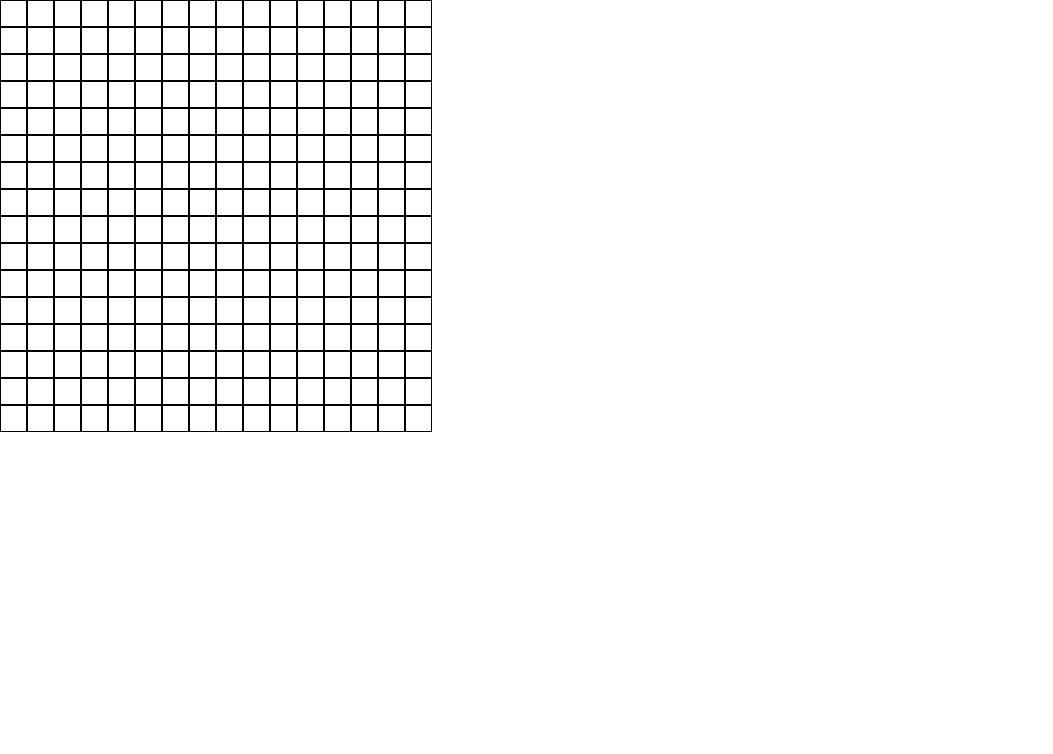
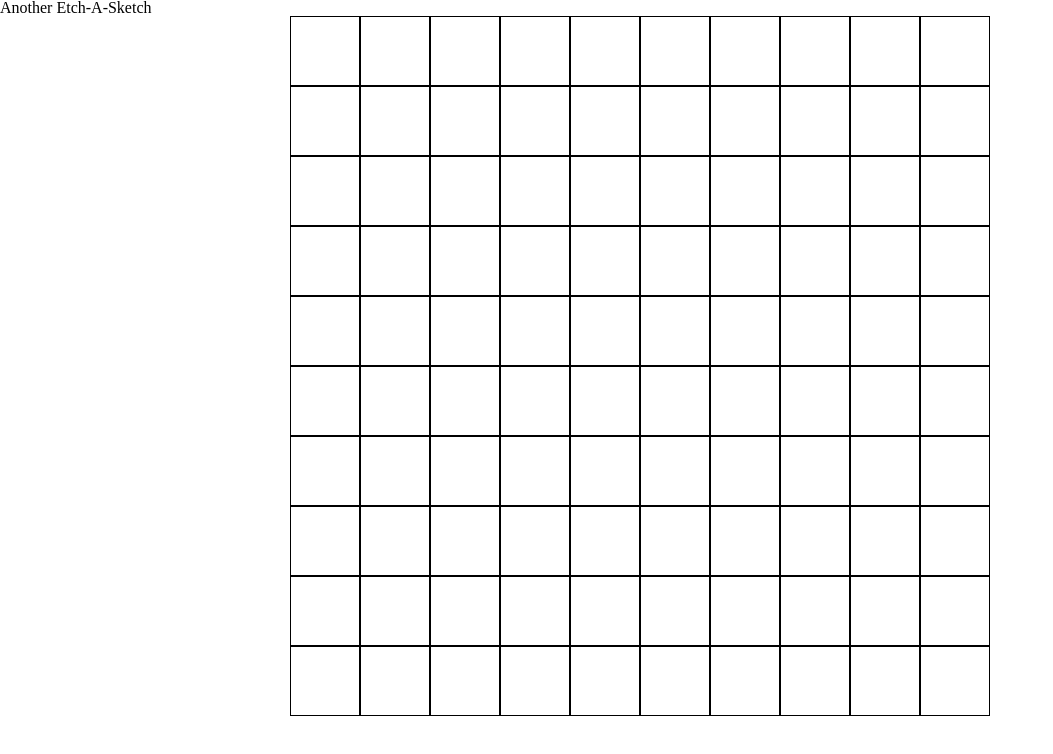
Before and after one commit to Karafakioglu/Etch-A-Sketch, a plain HTML site: page index.html in a window 1280 px wide. Shown: the whole page, without its empty margins (0-1053 px from the left). Drawn offline with Linux system fonts and the light colour scheme.

Commit message:
change how the grid is generated

```diff
--- a/index.html
+++ b/index.html
@@ -9,8 +9,14 @@
     <link rel="stylesheet" href="reset.css">
 </head>
 <body>
-    <div id="grid-container">
+    <header>
+        <h1 class="title">Another Etch-A-Sketch</h1>
+    </header>
+    <div class="main">
+        <div id="grid-container">
+        </div>
+    </div>
 
-    </div>
+
 </body>
 </html>
--- a/script.js
+++ b/script.js
@@ -1,28 +1,36 @@
 const gridContainer = document.getElementById("grid-container")
+let colorRGB = "#B04C4C"
+let numberOfGrids = 10;
 
-for (let i = 0; i< 272; i++){
-    let div = document.createElement("div");
-    div.classList = "grid-square"
-    gridContainer.appendChild(div)
+function generateGrid(numberOfGrids){
+
+    let squareSize = 700/numberOfGrids;
+    for (let i = 0; i< numberOfGrids*numberOfGrids; i++){
+        let div = document.createElement("div");
+        div.classList = "grid-square";
+        div.style.width = `${squareSize}px`;
+        div.style.height = `${squareSize}px`;
+        gridContainer.appendChild(div)
+
+    }
 }
 
-function colorGridOnHover(){
+
+function changeSquareColor(colorInput){
     let isMousedClicked = false;
 
     gridContainer.addEventListener("click", (event) =>{
         isMousedClicked = !isMousedClicked
 
-
         addEventListener("mouseover", (event) =>{
             if(isMousedClicked){
                 if(event.target.className == "grid-square"){
-                    event.target.style.backgroundColor = "red"
+                    event.target.style.backgroundColor = colorInput;
                 }
             }
-
         })
-
     })
 }
 
-colorGridOnHover()
+generateGrid(numberOfGrids)
+changeSquareColor(colorRGB)
--- a/style.css
+++ b/style.css
@@ -1,6 +1,18 @@
+*{
+    box-sizing: border-box;
+}
+.main{
+    display: flex;
+    justify-content: center;
+    align-items: center;
+}
 #grid-container{
     display: flex;
     flex-wrap: wrap;
+    justify-content: center;
+    align-items: center;
+    width: 700px;
+    height: 700px;
 }
 .grid-square{
     width: 25px;
@@ -8,9 +20,6 @@
     border: 1px solid black;
 }
 
-
-#grid-container>.grid-square:nth-child(17n){
-    width: 100%;
-    border: 0;
-    height: 0;
+.grid-square:hover{
+    cursor: pointer;
 }
```
